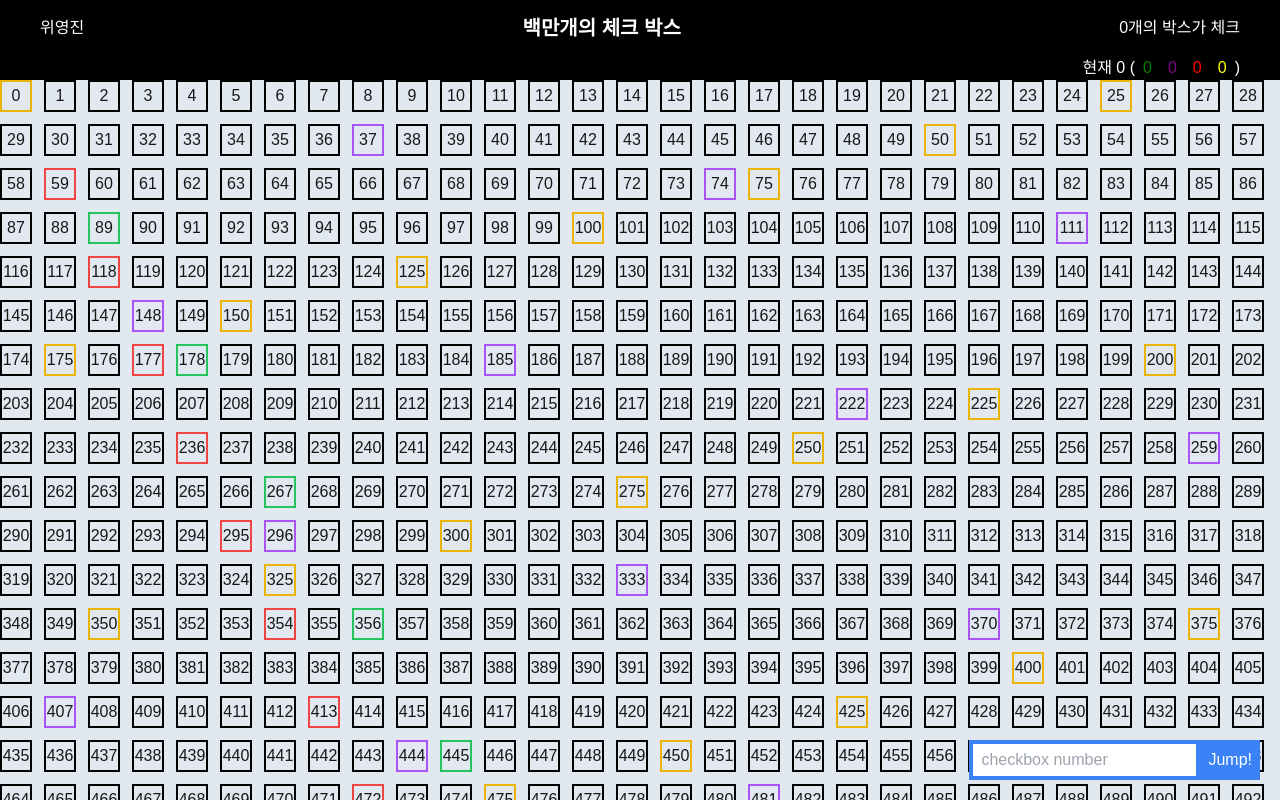
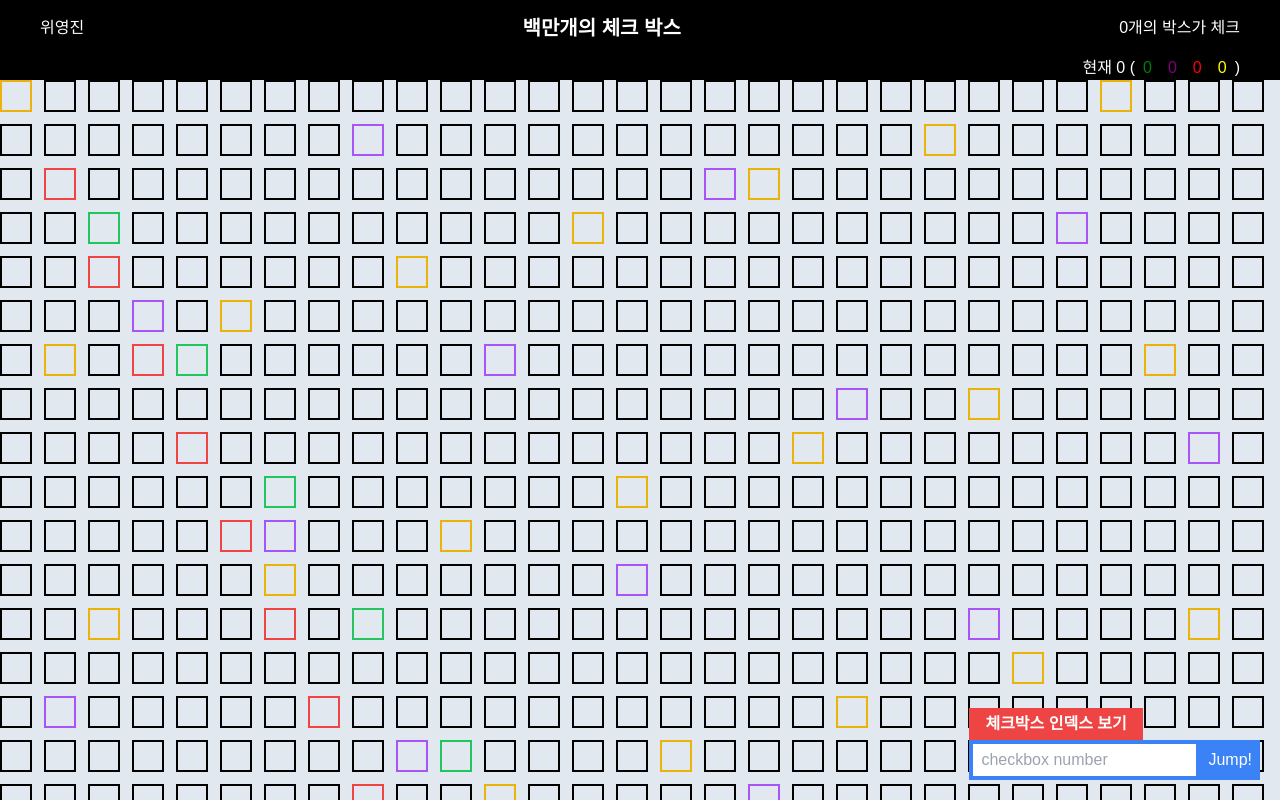
Before and after one commit to weeeeey/superb, a Next.js app: page / in a window 1280 px wide. Built offline with nearby package versions, Linux system fonts and the light colour scheme.

Commit message:
feat: add a button showing checkbox index

```diff
--- a/app/(home)/_components/home-check-item.tsx
+++ b/app/(home)/_components/home-check-item.tsx
@@ -24,6 +24,7 @@ interface CheckItemProps extends GridChildComponentProps {
     checkedIdxs: number[];
     jumpToTarget: number;
     columnCount: number;
+    isShowIndex: boolean;
     handleClick: (
       isCheck: boolean,
       idx: number,
@@ -38,7 +39,8 @@ export default function CheckItem({
   style,
   data,
 }: CheckItemProps) {
-  const { columnCount, handleClick, checkedIdxs, jumpToTarget } = data;
+  const { columnCount, handleClick, checkedIdxs, jumpToTarget, isShowIndex } =
+    data;
   const divRef = useRef<HTMLDivElement>(null);
 
   const idx = useMemo(() => {
@@ -64,7 +66,7 @@ export default function CheckItem({
         <span
           className={`truncate ${getBorderColor(idx)} border-2 ${jumpToTarget === idx && "ring-2 ring-blue-500 ring-offset-2"}`}
         >
-          {idx}
+          {isShowIndex && idx}
         </span>
       </label>
     </div>
--- a/app/(home)/_components/home-footer-button.tsx
+++ b/app/(home)/_components/home-footer-button.tsx
@@ -2,8 +2,10 @@ import { FormEvent, useState } from "react";
 
 export default function HomeFooterButton({
   selectTarget,
+  handleShowIndex,
 }: {
   selectTarget: (inputValue: string) => void;
+  handleShowIndex: () => void;
 }) {
   const [inputValue, setInputValue] = useState("");
   const handleSubmit = (e: FormEvent<HTMLFormElement>) => {
@@ -12,6 +14,12 @@ export default function HomeFooterButton({
   };
   return (
     <footer className="min-x-[360px] fixed bottom-5 right-5">
+      <button
+        className="bg-red-500 p-1 px-4 font-semibold text-white"
+        onClick={handleShowIndex}
+      >
+        체크박스 인덱스 보기
+      </button>
       <form className="flex items-center" onSubmit={handleSubmit}>
         <input
           className="border-4 border-blue-500 px-2 py-1"
--- a/app/(home)/_components/home-main.tsx
+++ b/app/(home)/_components/home-main.tsx
@@ -8,6 +8,7 @@ const ITEM_SIZE = 40;
 const GAP_SIZE = 4;
 
 interface HomeMainProps {
+  isShowIndex: boolean;
   jumpToTarget: number;
   checkedIdxs: number[];
   handleClick: (
@@ -25,7 +26,7 @@ type ConfigType = {
 const getColums = (width: number) => Math.floor(width / (ITEM_SIZE + GAP_SIZE));
 
 const HomeMain = memo(
-  ({ handleClick, checkedIdxs, jumpToTarget }: HomeMainProps) => {
+  ({ handleClick, checkedIdxs, jumpToTarget, isShowIndex }: HomeMainProps) => {
     const gridRef = useRef<FixedSizeGrid>(null);
     const [config, setConfig] = useState<ConfigType>({
       columns: getColums(window.innerWidth),
@@ -73,6 +74,7 @@ const HomeMain = memo(
             width={config.width}
             itemData={{
               columnCount: config.columns,
+              isShowIndex,
               jumpToTarget,
               checkedIdxs,
               handleClick,
--- a/app/(home)/page.tsx
+++ b/app/(home)/page.tsx
@@ -33,6 +33,7 @@ export default function HomePage() {
       yellow: 0,
     },
   });
+  const [isShowIndex, setIsShowIndex] = useState(false);
 
   useEffect(() => {
     setMount(true);
@@ -78,6 +79,8 @@ export default function HomePage() {
     setJumpToTarget(targetNumber);
   };
 
+  const handleShowIndex = () => setIsShowIndex((p) => !p);
+
   if (!mount) return;
 
   return (
@@ -87,8 +90,12 @@ export default function HomePage() {
         jumpToTarget={jumpToTarget}
         handleClick={handleClick}
         checkedIdxs={checkState.checkedIdxs}
+        isShowIndex={isShowIndex}
       />
-      <HomeFooterButton selectTarget={selectTarget} />
+      <HomeFooterButton
+        selectTarget={selectTarget}
+        handleShowIndex={handleShowIndex}
+      />
     </>
   );
 }
```
